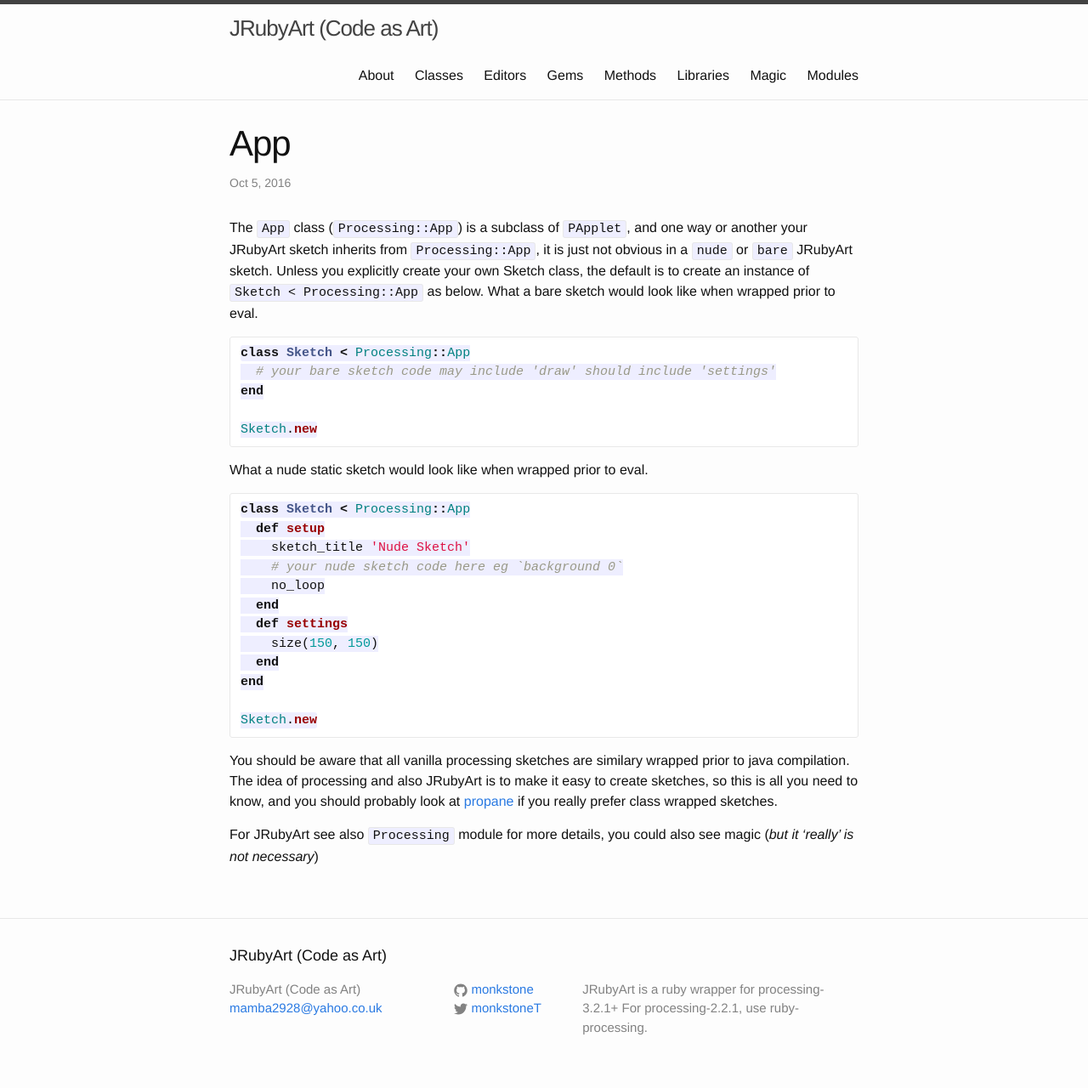
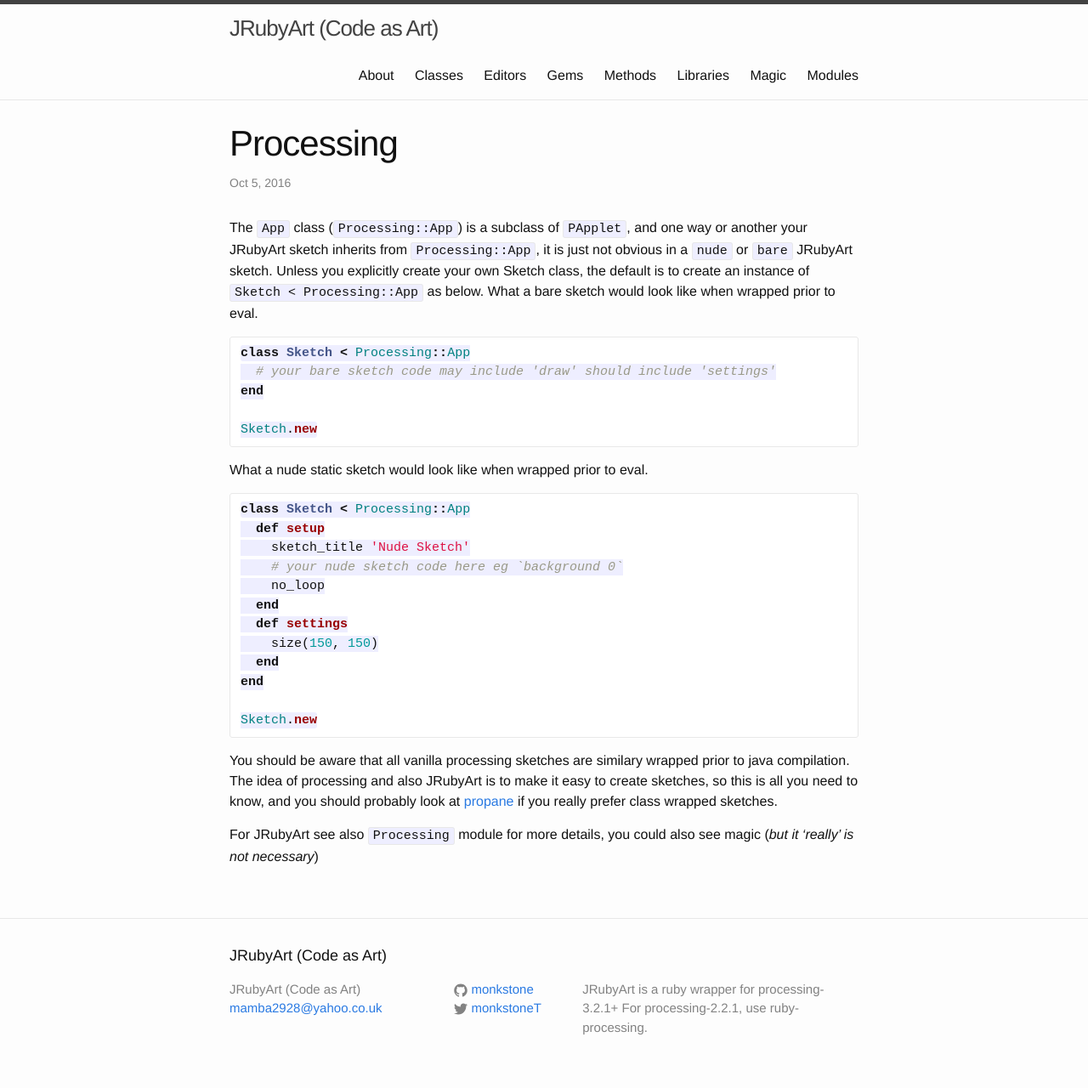
Before and after one commit to ruby-processing/JRubyArt, a Jekyll site: the page built from _modules/processing.md, in a window 1280 px wide. Shown: the whole page at 85% size. Built offline with Jekyll 4.4.1, drawn with Linux system fonts in a browser that asks for light colours.

Commit message:
app got lost

```diff
--- a/_modules/processing.md
+++ b/_modules/processing.md
@@ -1,7 +1,7 @@
 ---
 layout: post
-title:  "App"
-keywords: App, PApplet
+title:  "Processing"
+keywords: Processing, module
 ---
 The `App` class (`Processing::App`) is a subclass of `PApplet`, and one way or another your JRubyArt sketch inherits from `Processing::App`, it is just not obvious in a `nude` or `bare` JRubyArt sketch.  Unless you explicitly create your own Sketch class, the default is to create an instance of `Sketch < Processing::App` as below. What a bare sketch would look like when wrapped prior to eval.
 
```
